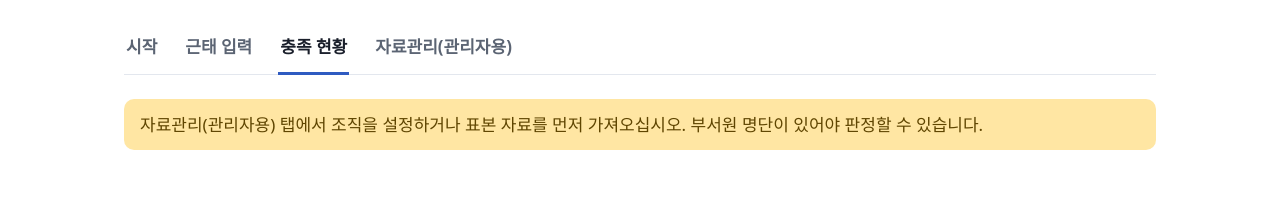
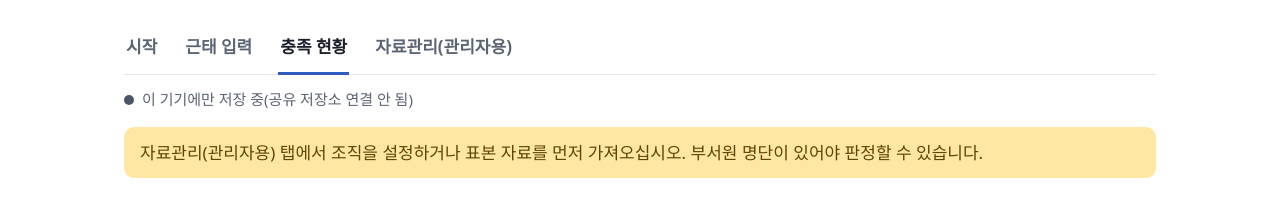
Before and after one commit to JB5496/PJB_261126, a plain HTML site: page tools/pages/board.html in a window 1280 px wide. Shown: the part 105-322 px from the top of the page. Drawn offline with Linux system fonts and the light colour scheme.

Commit message:
[팀-기능B] 충족 현황 — 다른 사람 입력을 5초 안에 다시 그림
Co-Authored-By: Claude Opus 5.5 <noreply@anthropic.com>
Claude-Session: https://claude.ai/code/session_01RzYW9SHLwwyi67rRxVBdsx

```diff
--- a/tools/assets/board.js
+++ b/tools/assets/board.js
@@ -265,5 +265,14 @@
   $('tabMissing').addEventListener('click', function () { selectTab('missing'); });
   $('tabFlags').addEventListener('click', function () { selectTab('flags'); });
 
+  /* 공유 저장소 상태 한 줄 */
+  function showSync(s) {
+    var el = document.getElementById('syncState');
+    el.textContent = s.message || '';
+    el.className = 'sync-state ' + (!s.shared ? 'local' : (s.ok ? 'ok' : 'warn'));
+  }
+
+  /* 다른 사람이 저장하면 5초 안에 다시 그린다 */
+  startAutoSync(function (s) { showSync(s); if (s.changed) { render(); } });
   render();
 })();
--- a/tools/pages/board.html
+++ b/tools/pages/board.html
@@ -49,6 +49,7 @@
     <a href="board.html" aria-current="page">충족 현황</a>
     <a href="admin.html">자료관리(관리자용)</a>
   </nav>
+  <p class="sync-state" id="syncState" role="status" aria-live="polite"></p>
 
   <div class="msg warn" id="needData" hidden>자료관리(관리자용) 탭에서 조직을 설정하거나 표본 자료를 먼저 가져오십시오. 부서원 명단이 있어야 판정할 수 있습니다.</div>
 
```
